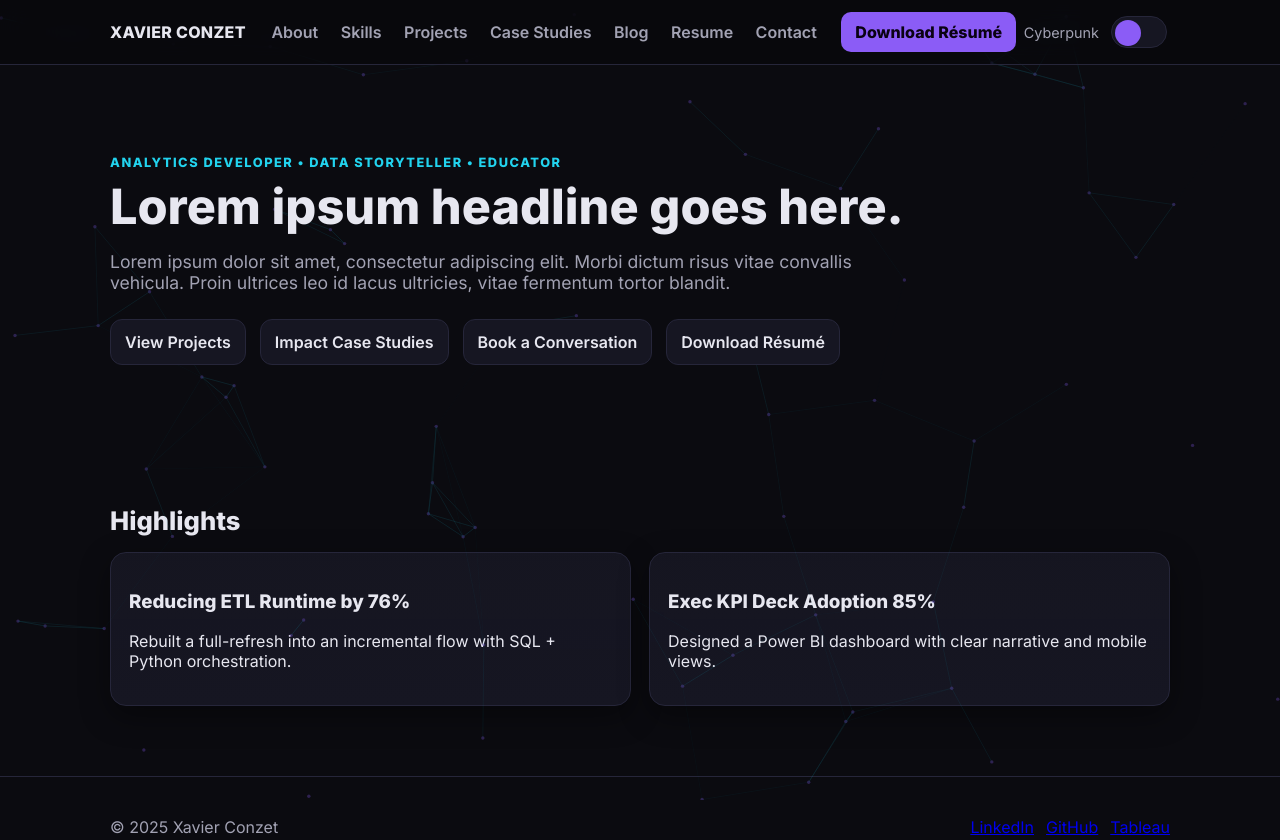
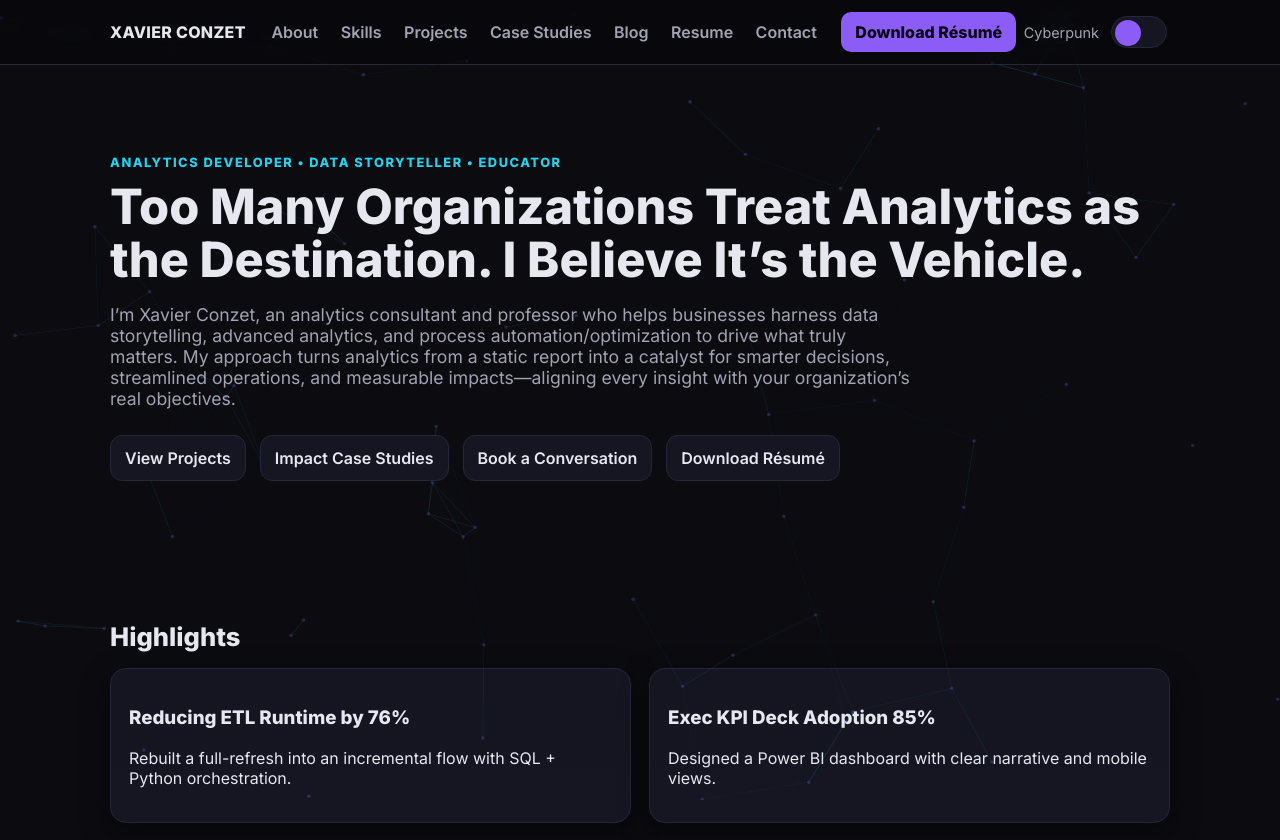
Before and after one commit to data-with-xavier/data-with-xavier.github.io, a plain HTML site: page index.html in a window 1280 px wide. Shown: the top 840 px of the page. Drawn offline with Linux system fonts and the light colour scheme.

Commit message:
Update index.html

```diff
--- a/index.html
+++ b/index.html
@@ -35,8 +35,8 @@
 
 <section class="hero" id="home">
   <div class="kicker">Analytics Developer • Data Storyteller • Educator</div>
-  <h1>Lorem ipsum headline goes here.</h1>
-  <p class="lede">Lorem ipsum dolor sit amet, consectetur adipiscing elit. Morbi dictum risus vitae convallis vehicula. Proin ultrices leo id lacus ultricies, vitae fermentum tortor blandit.</p>
+  <h1>Too Many Organizations Treat Analytics as the Destination. I Believe It’s the Vehicle.</h1>
+  <p class="lede">I’m Xavier Conzet, an analytics consultant and professor who helps businesses harness data storytelling, advanced analytics, and process automation/optimization to drive what truly matters. My approach turns analytics from a static report into a catalyst for smarter decisions, streamlined operations, and measurable impacts—aligning every insight with your organization’s real objectives.</p>
   <div style="margin-top:26px;display:flex;gap:14px;flex-wrap:wrap;">
     <a class="btn" href="projects.html">View Projects</a>
     <a class="btn" href="case-studies.html">Impact Case Studies</a>
```
